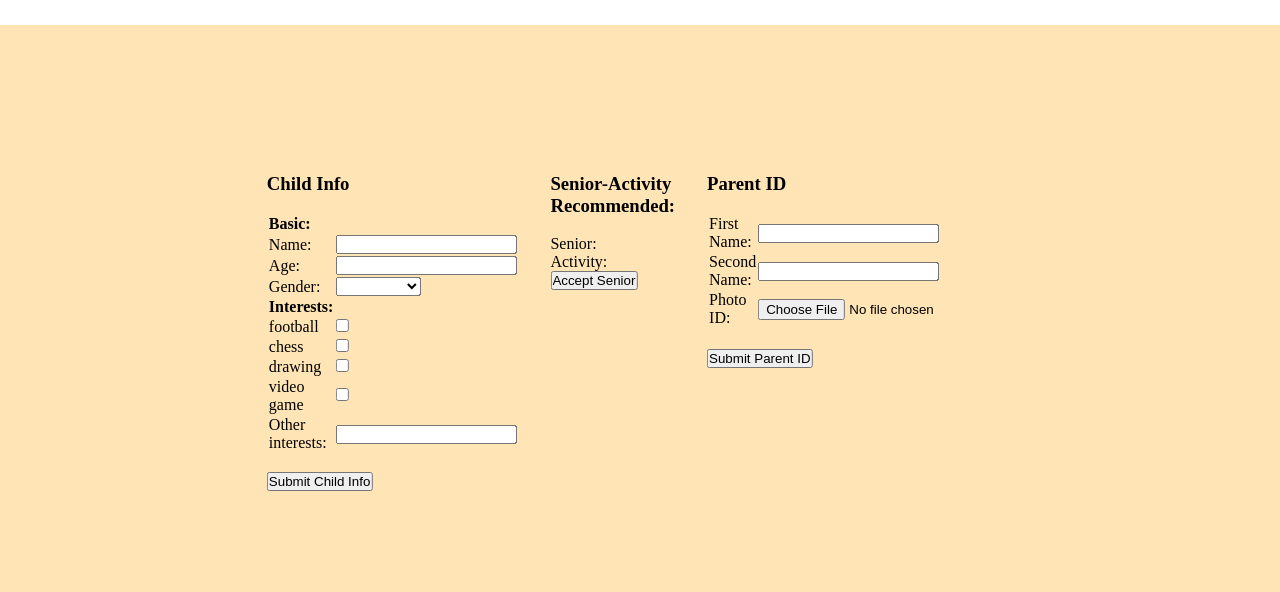
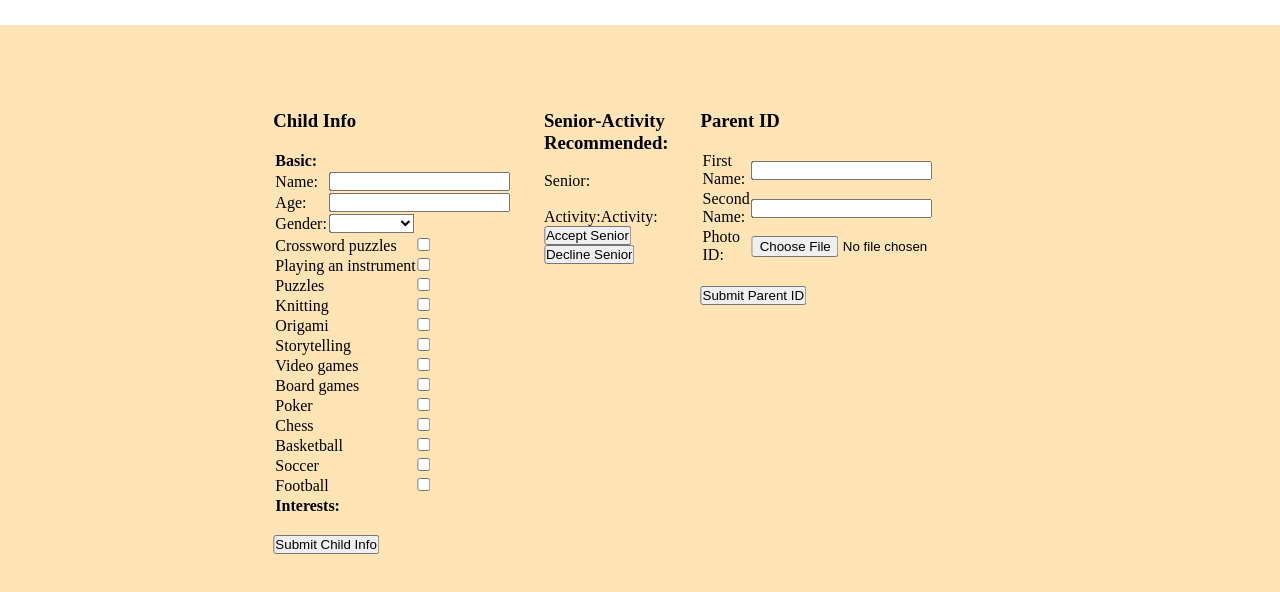
Before and after one commit to holoboro1031/TOY_ParentRegister, a plain HTML site: page index.html in a window 1280 px wide. Shown: the part 68-660 px from the top of the page. Drawn offline with Linux system fonts and the light colour scheme.

Commit message:
[refactor] revise the table structure

```diff
--- a/app.js
+++ b/app.js
@@ -1,6 +1,9 @@
+// https://stackoverflow.com/questions/3244361/
+import { interests_activitys } from './interests_activities.js'
+
 // senior-activity data
 const seionr_img_src = "http://holoboro1031.github.io/senior-activity_database/[Pexels][Edu Carvalho] selective-focus-photography-of-woman-standing-near-green-plant-2050976.jpg"
-const activity = "Activity: Drink Coffe"
+const activity = "Gardening"
 
 // child info components
 const child_info_form = document.getElementById("child-info-form");
@@ -8,14 +11,27 @@ const child_info_form = document.getElementById("child-info-form");
 const child_name_text = document.getElementById("child-name-text");
 const child_age_input = document.getElementById("child-age-text");
 const child_gender_select = document.getElementById("child-gender-select");
-const checkbox = document.querySelectorAll('input[type=checkbox]');
-const child_interests_input = document.getElementById("child-interests-text");
+const child_interests_table = document.getElementById("child-interests-table");
+
+for (var i = 0; i < interests_activitys.length; i++) {
+    // https://www.w3schools.com/jsref/met_table_insertrow.asp
+    var row = child_interests_table.insertRow(0);
+    // https://developer.mozilla.org/en-US/docs/Web/API/Element/innerHTML
+    row.innerHTML = `<tr><td>${interests_activitys[i]}</td><td><input type="checkbox" id="${getID(interests_activitys[i])}"></td></tr>`
+    /*
+    // https://stackoverflow.com/questions/24771218/
+    var input = document.createElement('input');
+    input.type = "checkbox";
+    row.
+    */
+}
+//const checkbox = document.querySelectorAll('input[type=checkbox]');
 
 const child_submit_button = document.getElementById('child-submit-button');
 
 // senior-activity components
 const senior_img = document.getElementById('senior-img');
-const activity_span = document.getElementById('activity-span');
+const activity_content_span = document.getElementById('activity-content-span');
 
 // child submit button
 child_submit_button.onclick = () => {
@@ -25,16 +41,16 @@ child_submit_button.onclick = () => {
     console.log(`child age: ${child_age_input.value}`)
     console.log(`child gender: ${child_gender_select.value}`)
     console.log(`child interest:`)
-    for (var i = 0; i < checkbox.length; i++) {
+
+    for (var i = 0; i < interests_activitys.length; i++) {
         console.log(`${checkbox[i].id} ${checkbox[i].checked}`)
     }
-    console.log(`other interest: ${child_interests_input.value}`)
-    console.log(`=====`)
+    console.log(`=====childData`)
 
 
     senior_img.src = seionr_img_src
     senior_img.removeAttribute("hidden")
-    activity_span.innerHTML = activity
+    activity_content_span.innerHTML = activity
 }
 
 // senior accept button
@@ -70,3 +86,7 @@ parent_submit_button.onclick = () => {
     console.log(`parent ID: ${parent_id_file.value}`)
     console.log(`=====`)
 }
+
+function getID(string) {
+    return string.toLowerCase().replaceAll(' ', '-')
+}
--- a/index.html
+++ b/index.html
@@ -4,6 +4,8 @@
         <meta charset="utf-8">
         <title>Parent Register</title>
         <link rel="stylesheet" href="styles.css">
+        <script type="module" src="app.js", charset="utf-8"></script>
+        <script type="module" src="interests_activities.js", charset="utf-8"></script>
     </head>
     <body>
         <header>
@@ -37,27 +39,9 @@
                                                     <option value="non-binary">non-binary</option>
                                                 </select></td>
                                             </tr>
+                                        </table>
+                                        <table id="child-interests-table" >
                                             <tr><td><h4>Interests:</h4></td></tr>
-                                            <tr>
-                                                <td> football </td>
-                                                <td><input type="checkbox" id="football"></td>
-                                            </tr>
-                                            <tr>
-                                                <td> chess </td>
-                                                <td><input type="checkbox" id="chess"></td>
-                                            </tr>
-                                            <tr>
-                                                <td> drawing </td>
-                                                <td><input type="checkbox" id="drawing"></td>
-                                            </tr>
-                                            <tr>
-                                                <td> video game </td>
-                                                <td><input type="checkbox" id="video-game"></td>
-                                            </tr>
-                                            <tr>
-                                                <td>Other interests:</td>
-                                                <td><input type="text" id="child-interests-text"></td>
-                                            </tr>
                                         </table>
                                         <br>
                                         <input type="button" value="Submit Child Info" id="child-submit-button">
@@ -68,9 +52,10 @@
                                 <div id="recommend-div">
                                     <h3>Senior-Activity Recommended:</h3><br>
                                     <span id="senior-span">Senior:</span><br>
-                                    <img alt="Senior recommended" class="resized-img" id="senior-img" hidden>
-                                    <span id="activity-span">Activity:</span>
+                                    <img alt="Senior recommended" class="resized-img" id="senior-img" hidden><br>
+                                    <span id="activity-label-span">Activity:</span><span id="activity-content-span">Activity:</span><br>
                                     <input type="button" value="Accept Senior" id="senior-accept-button">
+                                    <input type="button" value="Decline Senior" id="senior-decline-button">
                                 </div>
                             </td>
                             <td class="hor-td">
@@ -108,6 +93,5 @@
                 </div>
             </div>
         </div>
-        <script src="app.js", charset="utf-8"></script>
     </body>
 </html>
--- /dev/null
+++ b/interests_activities.js
@@ -0,0 +1,17 @@
+export const interests_activitys = [
+    "Football",
+    "Soccer",
+    "Basketball",
+    "Chess",
+    "Poker",
+    "Board games",
+    "Video games",
+    "Storytelling",
+    "Origami",
+    "Knitting",
+    "Puzzles",
+    "Playing an instrument",
+    "Crossword puzzles"
+];
+// https://stackoverflow.com/questions/3244361/
+//module.exports = { interests_activitys };
```
